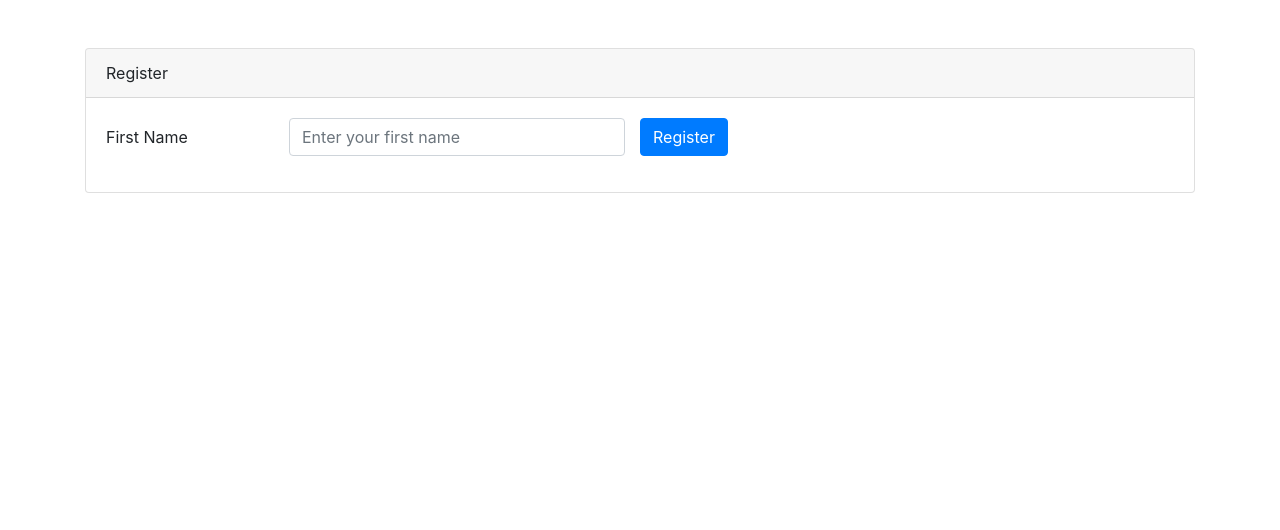
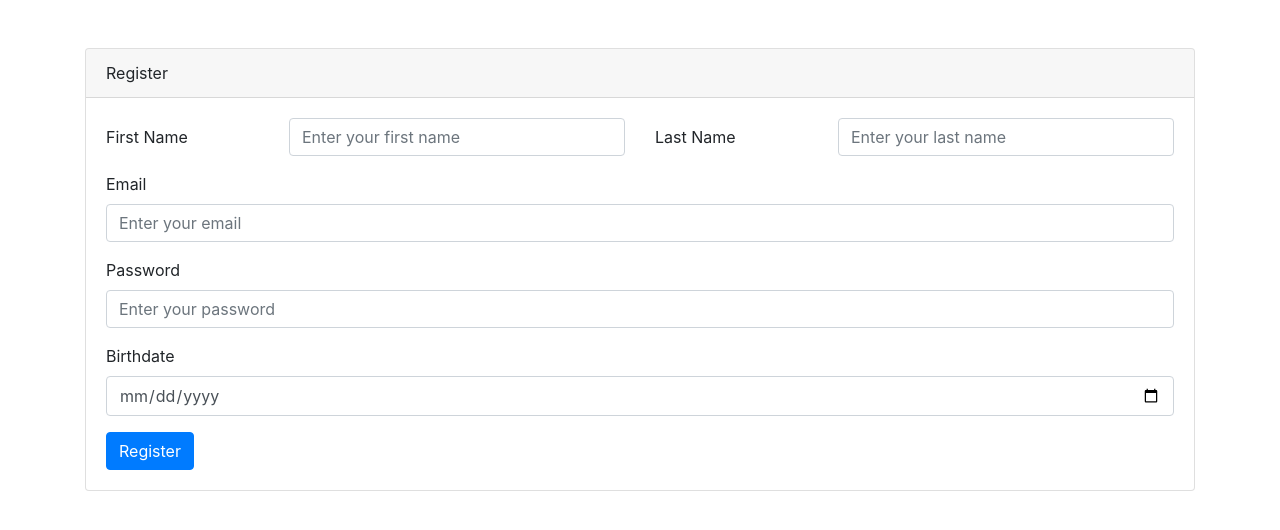
Before and after one commit to joelobros23/activity, a PHP site: page / in a window 1280 px wide. Shown: the top 530 px of the page. Run offline with PHP 8.4, Linux system fonts and the light colour scheme.

Commit message:
firstname

```diff
--- a/frontend/index.php
+++ b/frontend/index.php
@@ -19,7 +19,23 @@
             <div class="col-sm-4">
               <input type="text" class="form-control" id="firstname" name="firstname" placeholder="Enter your first name" required>
             </div>
-
+            <label for="lastname" class="col-sm-2 col-form-label">Last Name</label>
+            <div class="col-sm-4">
+              <input type="text" class="form-control" id="lastname" name="lastname" placeholder="Enter your last name" required>
+            </div>
+          </div>
+          <div class="form-group">
+            <label for="email">Email</label>
+            <input type="email" class="form-control" id="email" name="email" placeholder="Enter your email" required>
+          </div>
+          <div class="form-group">
+            <label for="password">Password</label>
+            <input type="password" class="form-control" id="password" name="password" placeholder="Enter your password" required>
+          </div>
+          <div class="form-group">
+            <label for="birthdate">Birthdate</label>
+            <input type="date" class="form-control" id="birthdate" name="birthdate" required>
+          </div>
           <button type="submit" class="btn btn-primary">Register</button>
         </form>
       </div>
```
